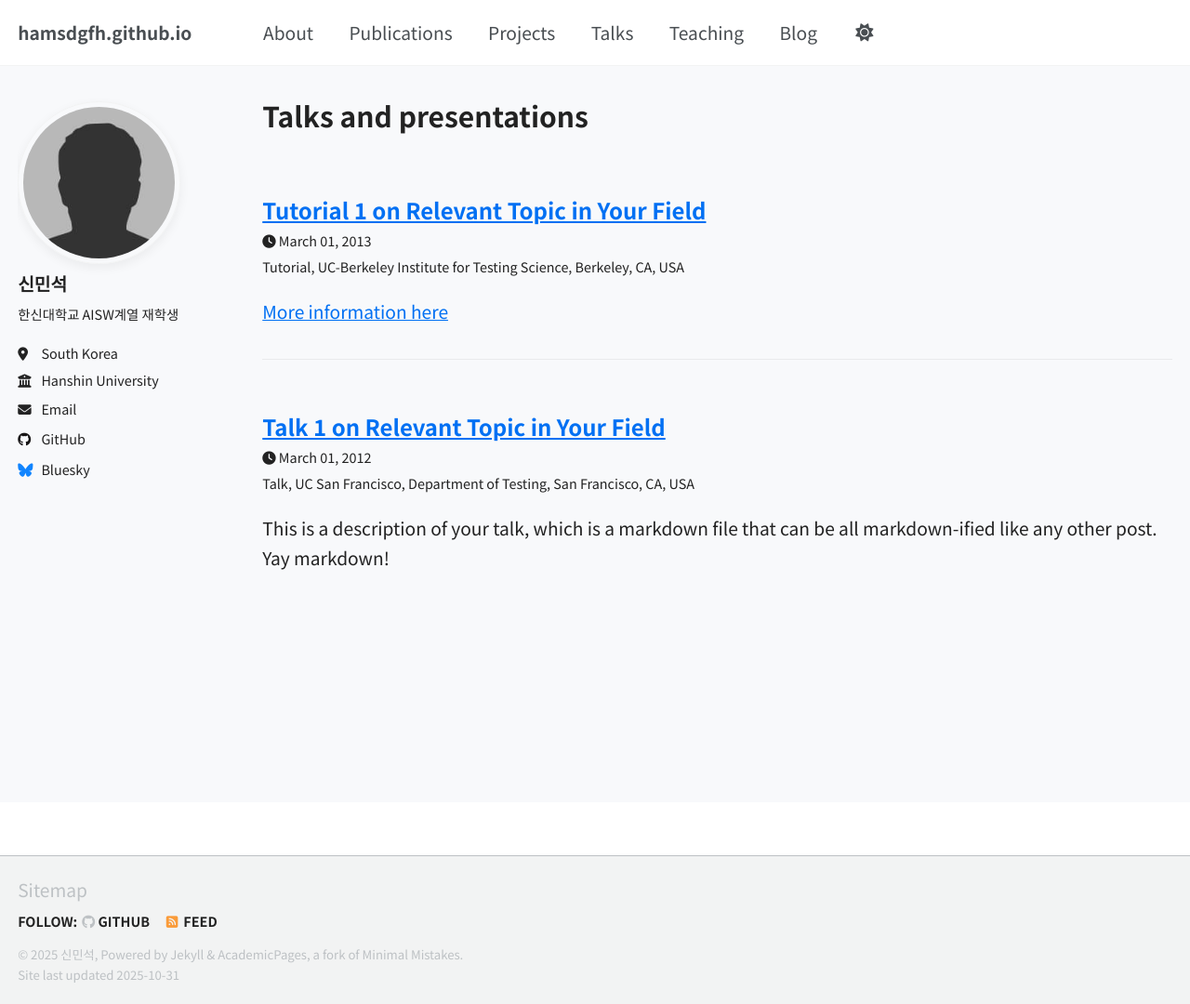
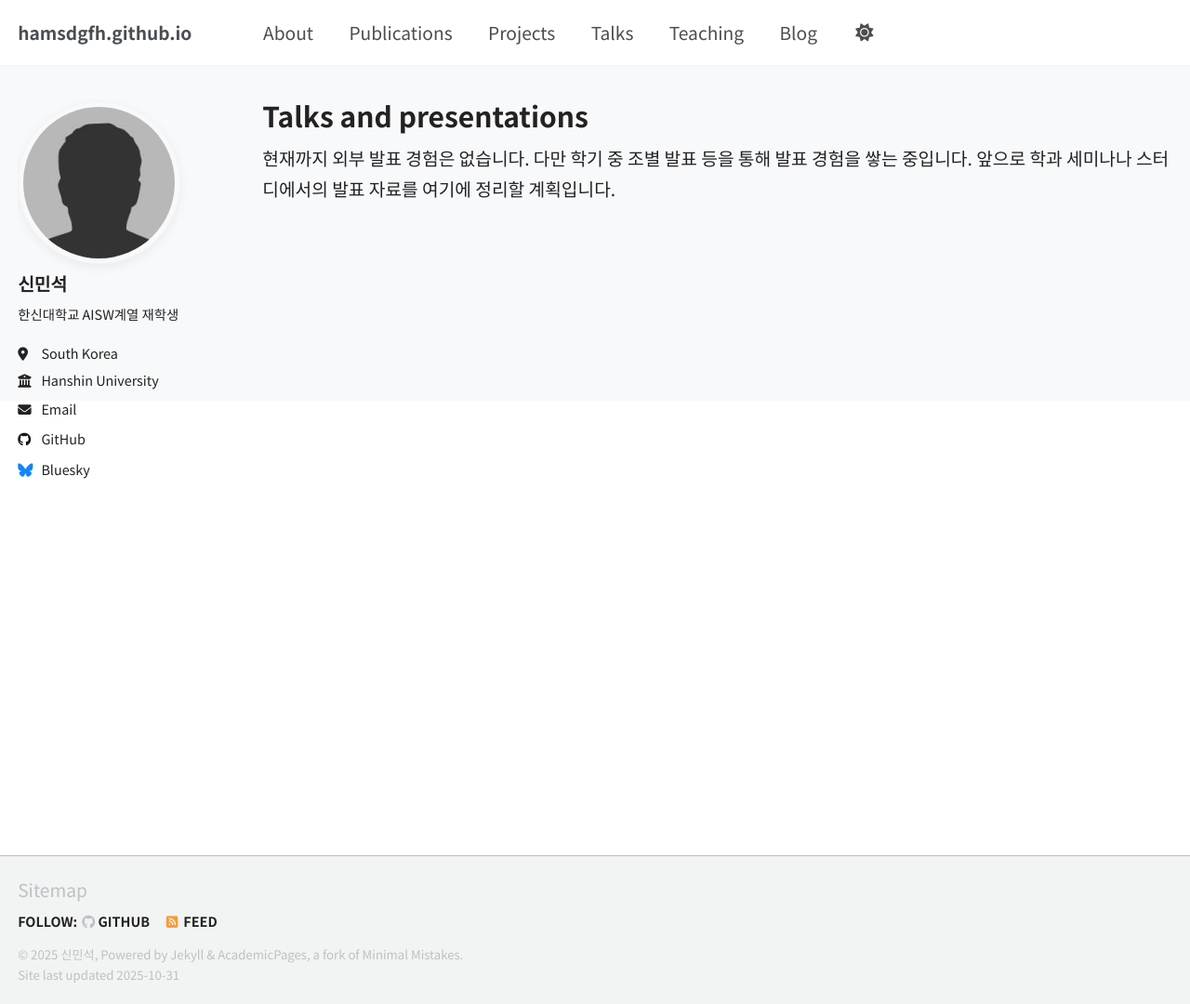
Before and after one commit to hamsdgfh/hamsdgfh.github.io, a Jekyll site: the page built from _pages/talks.html, in a window 1280 px wide and 1080 px high. Shown: the whole window at 93% size. Built offline with Jekyll 4.4.1, drawn with Linux system fonts in a browser that asks for light colours; a script that is not in the unit is left out.

Commit message:
Update talks.html

```diff
--- a/_pages/talks.html
+++ b/_pages/talks.html
@@ -5,12 +5,6 @@ permalink: /talks/
 author_profile: true
 ---
 
-{% if site.talkmap_link == true %}
-
-<p style="text-decoration:underline;"><a href="/talkmap.html">See a map of all the places I've given a talk!</a></p>
-
-{% endif %}
-
-{% for post in site.talks reversed %}
-  {% include archive-single-talk.html %}
-{% endfor %}
+현재까지 외부 발표 경험은 없습니다.
+다만 학기 중 조별 발표 등을 통해 발표 경험을 쌓는 중입니다.
+앞으로 학과 세미나나 스터디에서의 발표 자료를 여기에 정리할 계획입니다.
```
